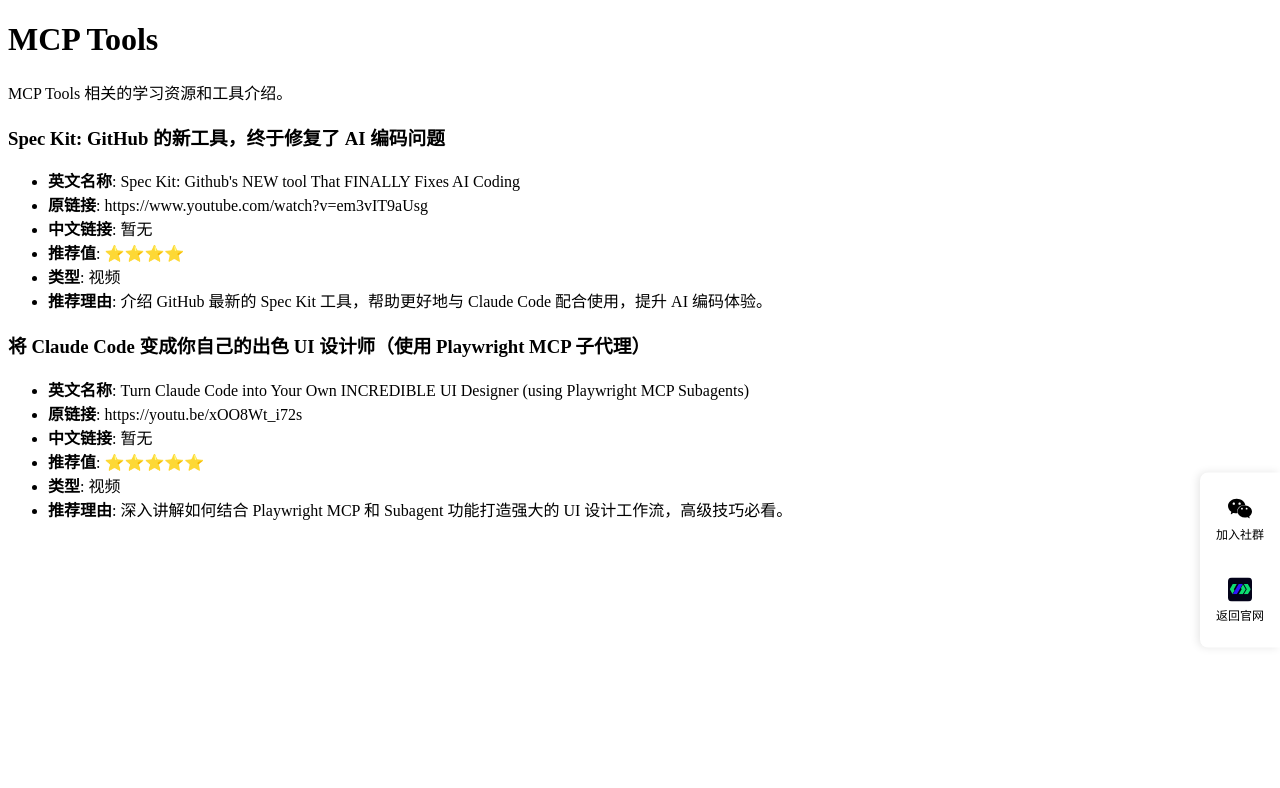
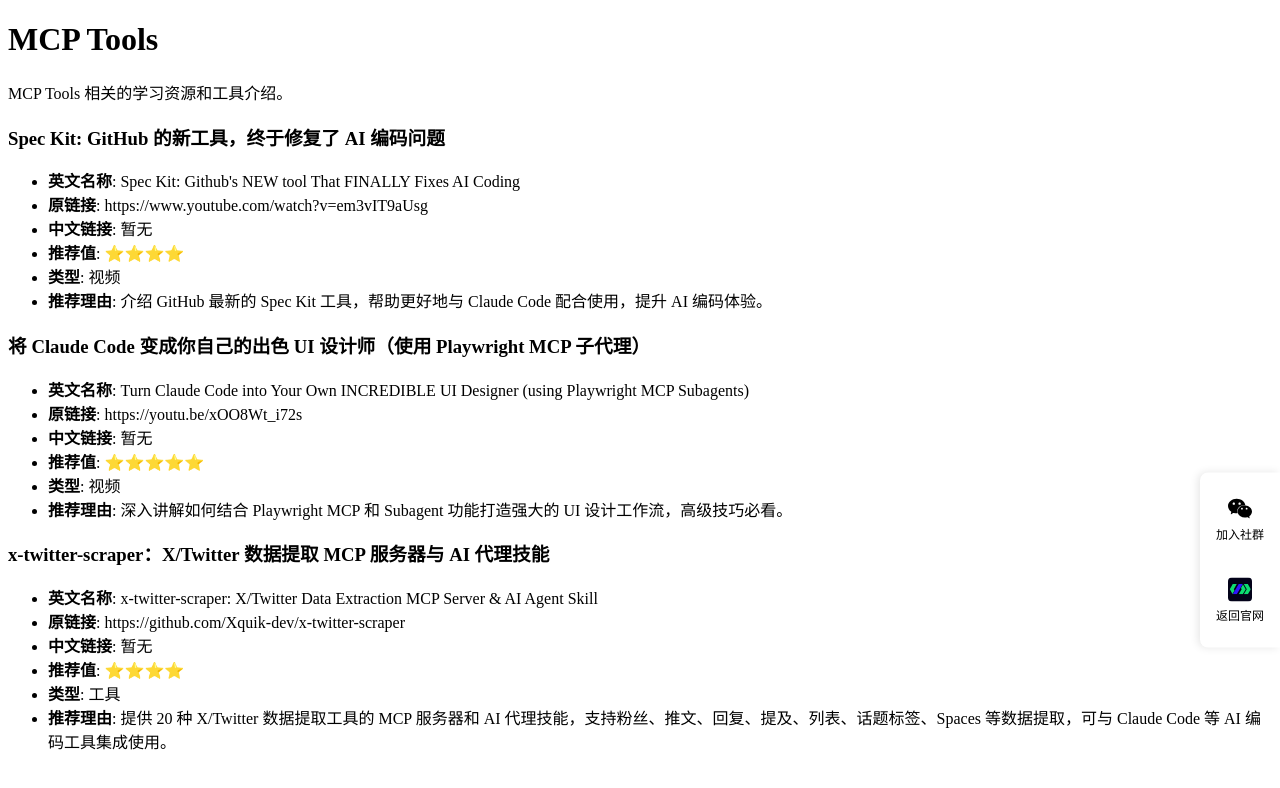
Before and after one commit to zjh1943/awesome-claude-code, a Next.js app: page /practical-skills/mcp-tools in a window 1280 px wide. Shown: the top 788 px of the page. Built offline with nearby package versions, Linux system fonts and the light colour scheme.

Commit message:
Add x-twitter-scraper to MCP Tools

```diff
--- a/pages/practical-skills/mcp-tools/index.mdx
+++ b/pages/practical-skills/mcp-tools/index.mdx
@@ -25,3 +25,12 @@
 - **推荐值**: ⭐️⭐️⭐️⭐️⭐️
 - **类型**: 视频
 - **推荐理由**: 深入讲解如何结合 Playwright MCP 和 Subagent 功能打造强大的 UI 设计工作流，高级技巧必看。
+
+### x-twitter-scraper：X/Twitter 数据提取 MCP 服务器与 AI 代理技能
+
+- **英文名称**: x-twitter-scraper: X/Twitter Data Extraction MCP Server & AI Agent Skill
+- **原链接**: https://github.com/Xquik-dev/x-twitter-scraper
+- **中文链接**: 暂无
+- **推荐值**: ⭐️⭐️⭐️⭐️
+- **类型**: 工具
+- **推荐理由**: 提供 20 种 X/Twitter 数据提取工具的 MCP 服务器和 AI 代理技能，支持粉丝、推文、回复、提及、列表、话题标签、Spaces 等数据提取，可与 Claude Code 等 AI 编码工具集成使用。
```
